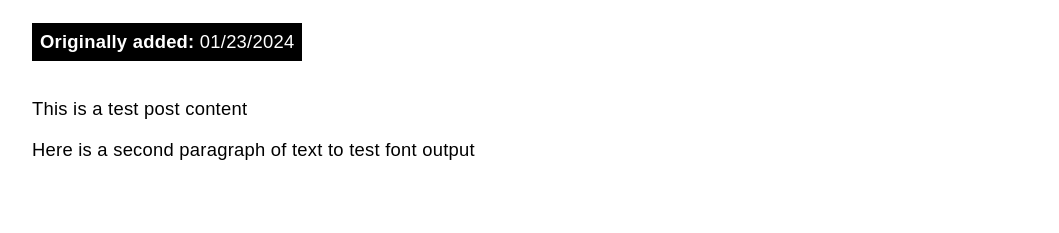
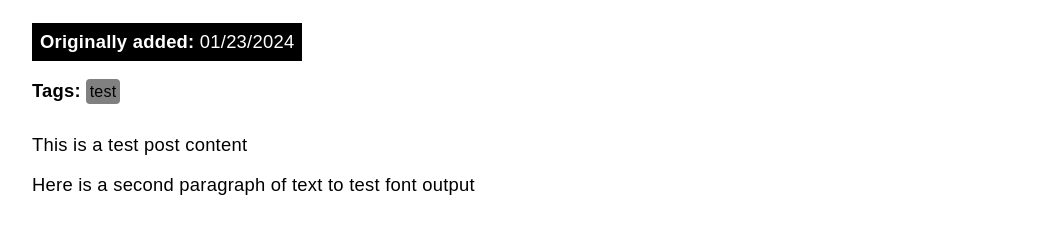
Before and after one commit to DanM-Flick/danm-flick.github.io, an Eleventy site: page content/blog/23-01-24-test-post.md in a window 1280 px wide. Shown: the part 263-496 px from the top of the page, without its empty margins (96-1155 px from the left). Built offline with nearby package versions, Linux system fonts and the light colour scheme; Eleventy itself is replaced by a stand-in of ours; files that its build step writes are made by us from their sources.

Commit message:
add tags to post template

```diff
--- a/_includes/layouts/post.njk
+++ b/_includes/layouts/post.njk
@@ -4,5 +4,13 @@ layout: layouts/base.njk
 <h2 class="h2">{{ title }}</h2>
 <p class="description">{{ description }}</p>
 <p class="metadata"><span class="label">Originally added:</span> {{page.date | formattedDate}}</p>
+<div class="tags-container">
+  <span class="p label">Tags:</span>
+{%- for tag in tags -%}
+  {% if tag != "post" %}
+    <span class="tag tag--{{tag}}">{{ tag }}</span>
+  {% endif %}
+{%- endfor -%}
+</div>
 
 {{ content | safe }}
--- a/assets/styles.css
+++ b/assets/styles.css
@@ -10,7 +10,8 @@ body {
   margin: 0;
 }
 
-p {
+p,
+.p {
   font-size: 1.15rem;
 }
 
@@ -79,6 +80,10 @@ p {
   -webkit-box-decoration-break: clone;
 }
 
+.tags-container {
+  margin-bottom: 2rem;
+}
+
 .tag {
   padding: .25rem;
   border-radius: 4px;
@@ -114,7 +119,7 @@ p {
   display: inline-block;
 }
 
-.metadata .label {
+.label {
   font-weight: bold;
 }
 
```
